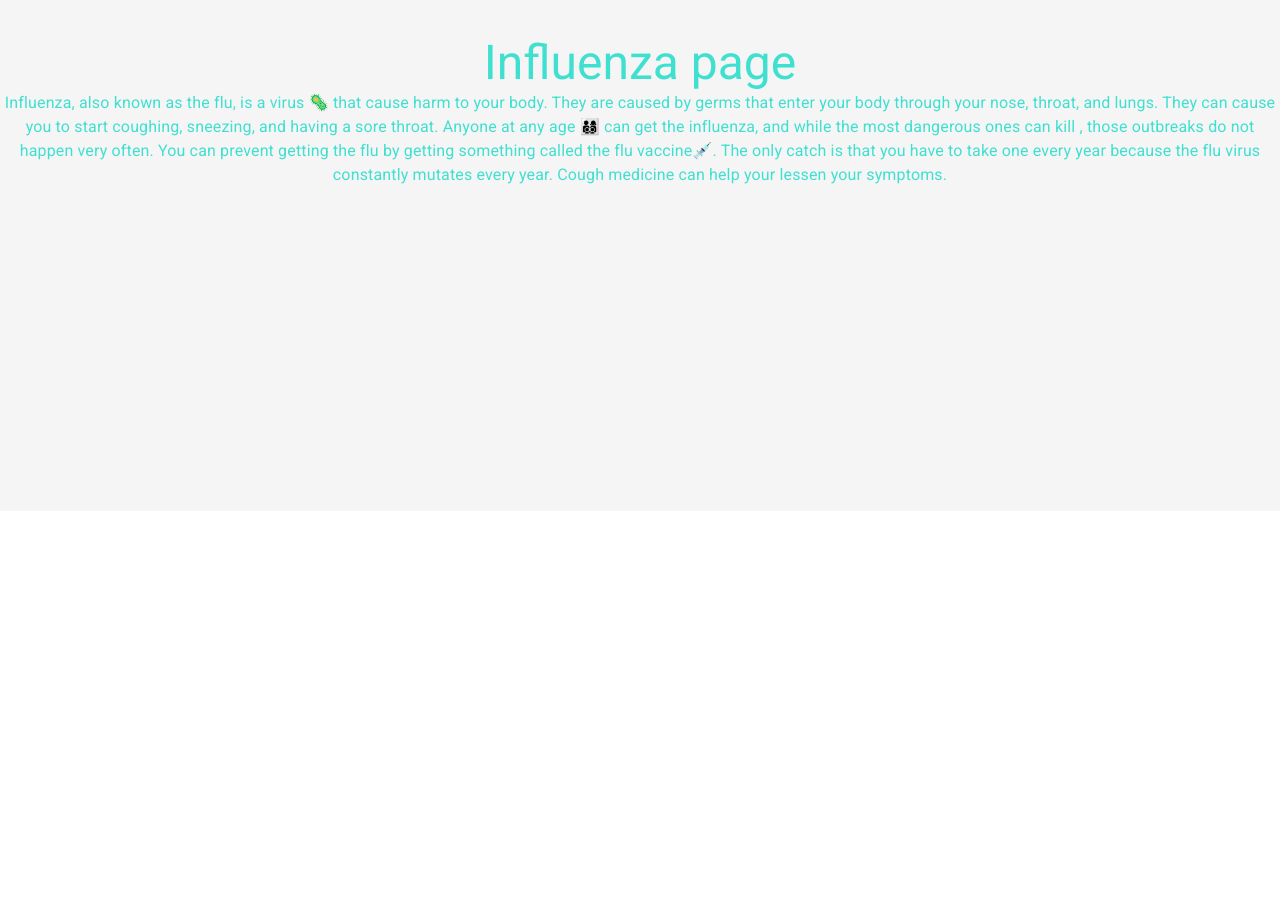
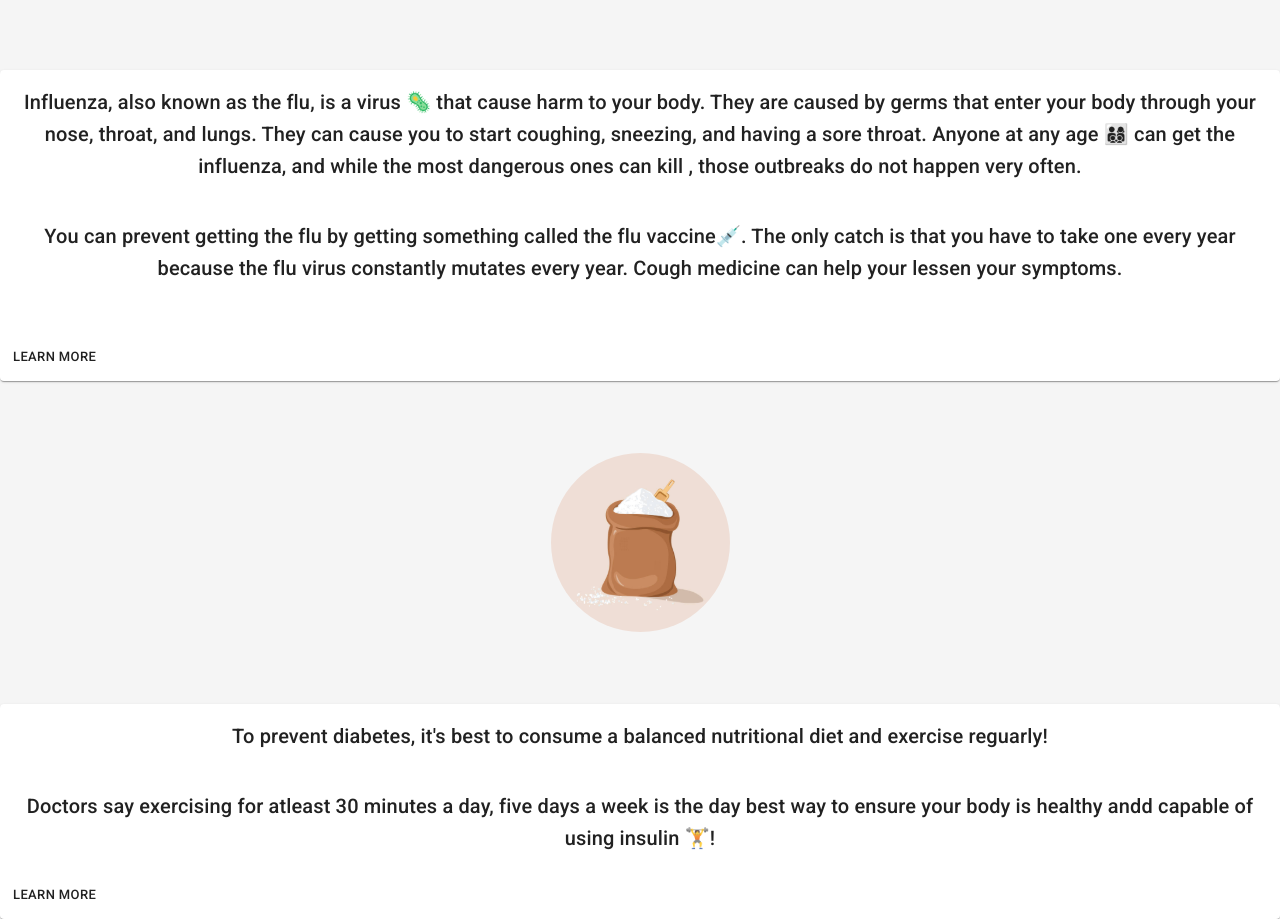
Before and after one commit to UnknownSilence/childhealthapp, a React (Create React App) app: page /flu in a window 1280 px wide. Shown: the part 289-1208 px from the top of the page. Before the commit the page ends 800 px from the top, so only its background shows below. Built offline with nearby package versions, Linux system fonts and the light colour scheme.

Commit message:
flu
update on influennza info

```diff
--- a/src/pages/Diabetes.js
+++ b/src/pages/Diabetes.js
@@ -5,7 +5,6 @@ import {
   Card,
   CardContent,
   CardActions,
-  Link,
 } from "@material-ui/core";
 import React from "react";
 import Emoji from "../components/Emoji";
@@ -16,7 +15,7 @@ import { ReactComponent as SugarPic } from "./sugar.svg";
 export default function Diabetes() {
   return (
     <Grid>
-      <Typography variant="h3"> Diabetes</Typography>
+      <Typography variant="h1">Diabetes</Typography>
       <Grid item container direction="column" display="flex" justify="center">
         <Typography>&nbsp;</Typography>
         <Typography>&nbsp;</Typography>
--- a/src/pages/Influenza.js
+++ b/src/pages/Influenza.js
@@ -1,18 +1,103 @@
-import { Typography, Grid } from "@material-ui/core"
-import React from "react"
-import Emoji from "../components/Emoji"
+import {
+  Typography,
+  Grid,
+  Card,
+  CardContent,
+  CardActions,
+  Button,
+} from "@material-ui/core";
+import React from "react";
+import Emoji from "../components/Emoji";
+import { ReactComponent as FluImg } from "./flu.svg";
+import { ReactComponent as SugarPic } from "./sugar.svg";
 
-export default function Influenza(){
-    return(
-        <Grid>
-            <Typography variant="h3"> Influenza page</Typography>
-            <Typography variant="body1"> Influenza, also known as the flu, is a virus <Emoji symbol="🦠"/> that cause harm to your body.
-            They are caused by germs that enter your body through your nose, throat, and lungs. They can cause you to start coughing,
-            sneezing, and having a sore throat. Anyone at any age <Emoji symbol="👨‍👩‍👦‍👦"/> can get the influenza, and while the most dangerous ones can kill
-            , those outbreaks do not happen very often. You can prevent getting the flu by getting something called the flu vaccine<Emoji symbol="💉"/>.
-            The only catch is that you have to take one every year because the flu virus constantly mutates every year. Cough medicine
-            can help your lessen your symptoms.
+export default function Influenza() {
+  return (
+    <Grid>
+      <Typography variant="h1">Influenza</Typography>
+      <Grid item container direction="column" display="flex" justify="center">
+        <Typography>&nbsp;</Typography>
+        <Typography>&nbsp;</Typography>
+        <Typography>&nbsp;</Typography>
+      </Grid>
+      <Grid item container display="flex" justify="center">
+        <FluImg></FluImg>
+      </Grid>
+      <Grid item container direction="column" display="flex" justify="center">
+        <Typography>&nbsp;</Typography>
+        <Typography>&nbsp;</Typography>
+        <Typography>&nbsp;</Typography>
+      </Grid>
+
+      <Card sx={{ minWidth: 275 }}>
+        <CardContent>
+          <Typography sx={{ fontSize: 20 }} gutterBottom>
+            <Typography variant="h6">
+              {" "}
+              Influenza, also known as the flu, is a virus <Emoji symbol="🦠" />{" "}
+              that cause harm to your body. They are caused by germs that enter
+              your body through your nose, throat, and lungs. They can cause you
+              to start coughing, sneezing, and having a sore throat. Anyone at
+              any age <Emoji symbol="👨‍👩‍👦‍👦" /> can get the influenza, and while the
+              most dangerous ones can kill , those outbreaks do not happen very
+              often.
             </Typography>
-        </Grid>
-    )
+            <Typography variant="h6">&nbsp;&nbsp;&nbsp;&nbsp;</Typography>
+          </Typography>
+          <Typography variant="h6" component="div">
+            You can prevent getting the flu by getting something called the flu
+            vaccine
+            <Emoji symbol="💉" />. The only catch is that you have to take one
+            every year because the flu virus constantly mutates every year.
+            Cough medicine can help your lessen your symptoms.
+          </Typography>
+          <Typography variant="h6">&nbsp;&nbsp;&nbsp;&nbsp;</Typography>
+        </CardContent>
+        <CardActions>
+          <a target="_blank" href="https://kidshealth.org/en/kids/type1.html">
+            <Button size="small">Learn More</Button>
+          </a>
+        </CardActions>
+      </Card>
+      <Grid item container direction="column" display="flex" justify="center">
+        <Typography>&nbsp;</Typography>
+        <Typography>&nbsp;</Typography>
+        <Typography>&nbsp;</Typography>
+      </Grid>
+      <Grid item container display="flex" justify="center">
+        <SugarPic></SugarPic>
+      </Grid>
+      <Grid item container direction="column" display="flex" justify="center">
+        <Typography>&nbsp;</Typography>
+        <Typography>&nbsp;</Typography>
+        <Typography>&nbsp;</Typography>
+      </Grid>
+      <Card sx={{ minWidth: 275 }}>
+        <CardContent>
+          <Typography sx={{ fontSize: 20 }} gutterBottom>
+            <Typography variant="h6">
+              {" "}
+              To prevent diabetes, it's best to consume a balanced nutritional
+              diet and exercise reguarly!
+            </Typography>
+            <Typography variant="h6">&nbsp;&nbsp;&nbsp;&nbsp;</Typography>
+          </Typography>
+          <Typography variant="h6" component="div">
+            Doctors say exercising for atleast 30 minutes a day, five days a
+            week is the day best way to ensure your body is healthy andd capable
+            of using insulin <Emoji symbol="🏋️" />!
+          </Typography>
+        </CardContent>
+        <CardActions>
+          <a
+            target="_blank"
+            href="https://www.johnmuirhealth.com/health-education/conditions-treatments/diabetes-articles/preventing-diabetes.html"
+          >
+            <Button size="small">Learn More</Button>
+          </a>
+        </CardActions>
+      </Card>
+      <Typography variant="body1"></Typography>
+    </Grid>
+  );
 }
```
Also changed, not shown: src/pages/eye.svg (added), src/pages/flu.svg (added).
